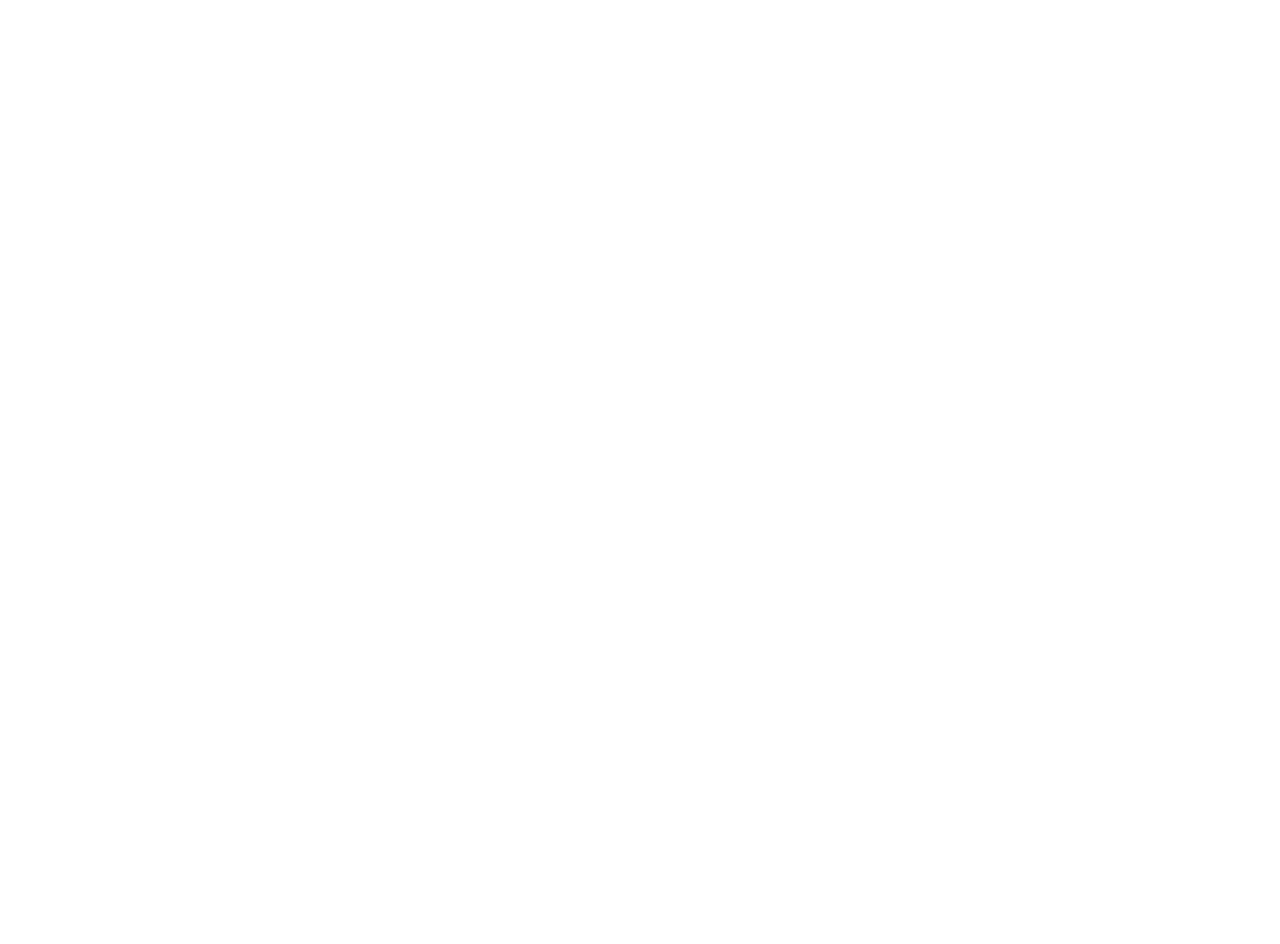
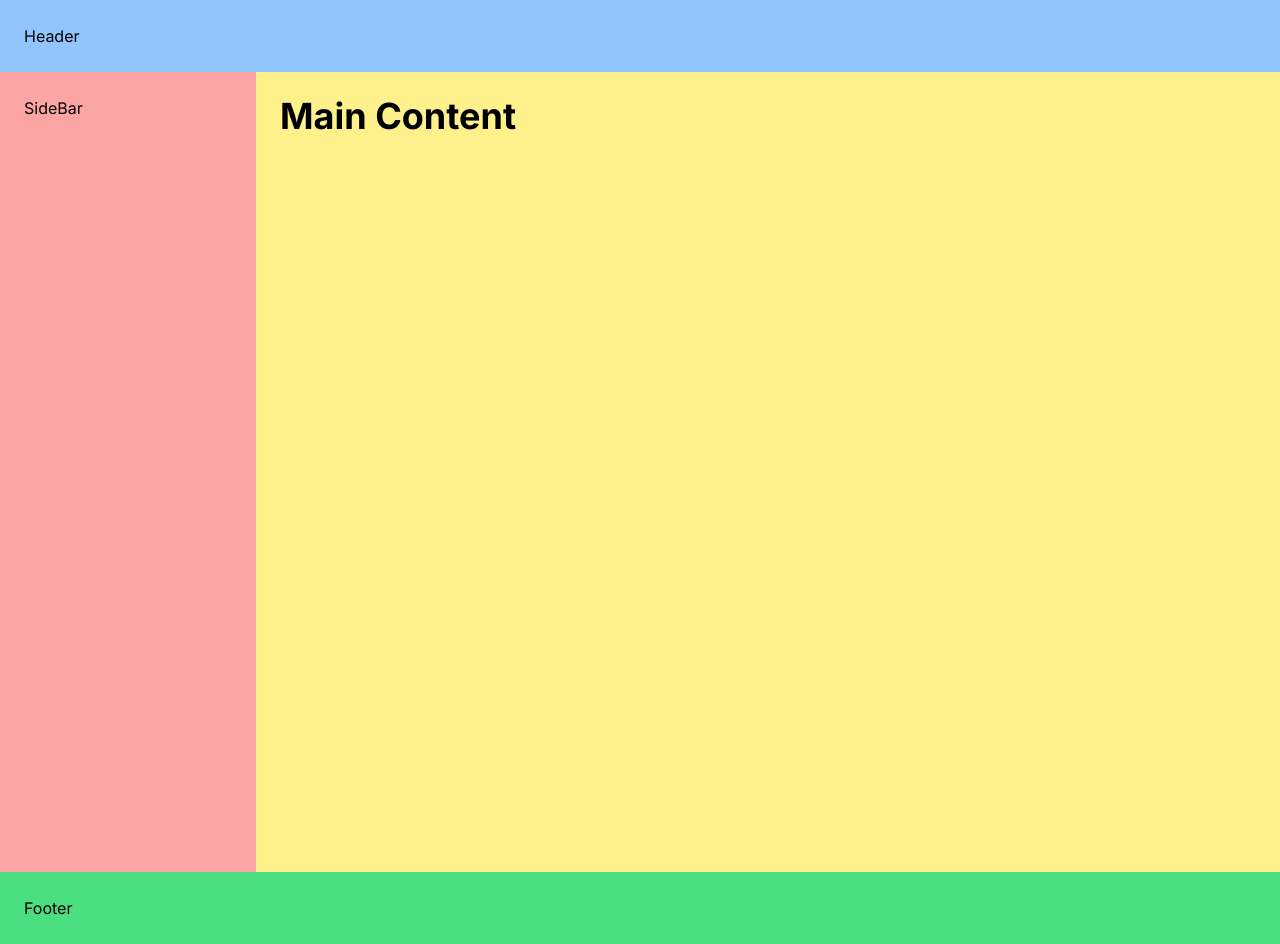
Before and after one commit to alfonsoj-entwickler/dashboard-games, a Next.js app: page / in a window 1280 px wide. Before the commit the page ends 800 px from the top, so only its background shows below. Built offline with nearby package versions, Linux system fonts and the light colour scheme.

Commit message:
[TASK] build a basic layout

```diff
--- a/src/app/layout.tsx
+++ b/src/app/layout.tsx
@@ -17,9 +17,14 @@
   return (
     <html lang="en">
       <body className={inter.className}>
-        <header className="py-5"></header>
-        {children}
-        <footer className="bg-base-200"></footer>
+        <header className="w-full p-6 bg-blue-300">Header</header>
+        <div className="h-screen flex">
+          <div className="w-1/5 h-full p-6 bg-red-300">SideBar</div>
+          <div className="flex-1 p-6 bg-yellow-200">
+            {children}
+          </div>
+        </div>
+        <footer className="p-6 bg-green-400">Footer</footer>
       </body>
     </html>
   );
--- a/src/app/page.tsx
+++ b/src/app/page.tsx
@@ -2,7 +2,7 @@
 export default function Home() {
   return (
     <main className="container mx-auto px-5 sm:px-0">
-
+      <h1 className="text-4xl font-bold">Main Content</h1>
     </main>
   );
 }
```
